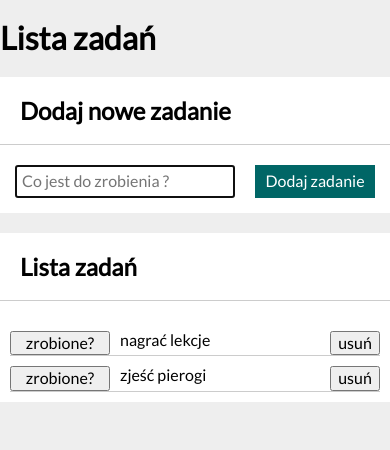
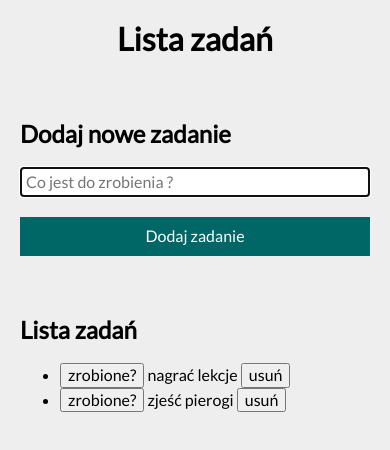
Before and after one commit to Arkadiusz0809/Todo-list, a plain HTML site: page index.html in a window 390 px wide. Drawn offline with nearby package versions, Linux system fonts and the light colour scheme.

Commit message:
added and fixed features

```diff
--- a/css/container.css
+++ b/css/container.css
@@ -1,26 +1,6 @@
 .container{
-    max-width: 700px;
-    background-color: white;
-    margin: auto;
+    max-width: 900px;
+    padding: 20px;
+    margin: 0 auto;
+    overflow-wrap: anywhere;
 }
-
-.container__header{
-    border-bottom: 1px solid #ccc;
-    padding: 20px;
-    font-weight: bold;
-}
-
-.container__tasks{
-    display: grid;
-    grid-gap: 10px;
-    padding: 10px;
-}
-
-.list{
-    display: grid;
-    border-bottom: 1px solid #ccc;
-    grid-template-columns: 100px 1fr 50px;
-    grid-gap: 10px;
-
-
-}
--- a/css/form.css
+++ b/css/form.css
@@ -1,17 +1,31 @@
 .form{
     display: grid;
-    grid-template-columns: 1fr 120px;
+    grid-template-columns: 1fr auto;
     grid-gap: 20px;
-    padding: 0 15px 15px 15px ;
+}
+
+@media(max-width: 767px){
+    .form{
+        grid-template-columns: 1fr;
+    }
 }
 
 .form__input {
     padding: 5px;
-
+    border: 1px solid #ddd;
 }
 
 .form__button{
-    color: white;
+    color: #ffffff;
     background-color: hsl(180, 100%, 20%);
     border: none;
+    padding: 10px;
 }
+
+.form__button:hover{
+    background-color: hsl(180, 100%, 30%);
+}
+
+.form__button:active{
+    background-color: hsl(180, 100%, 40%);
+}
--- a/css/header.css
+++ b/css/header.css
@@ -1,5 +1,10 @@
 .header{
     font-weight: bold;
     max-width: 700px;
-    margin: 20px auto;
 }
+
+@media(max-width: 767px) {
+    .header{
+        text-align: center;
+    }
+}
--- a/css/style.css
+++ b/css/style.css
@@ -9,5 +9,4 @@ html {
 .body {
     font-family: 'Lato', sans-serif;
     background-color: #eee;
-    background-position: center;
 }
```
Also changed, not shown: css/section.css (added, +16 -0 lines), css/tasks.css (added, +53 -0 lines).
